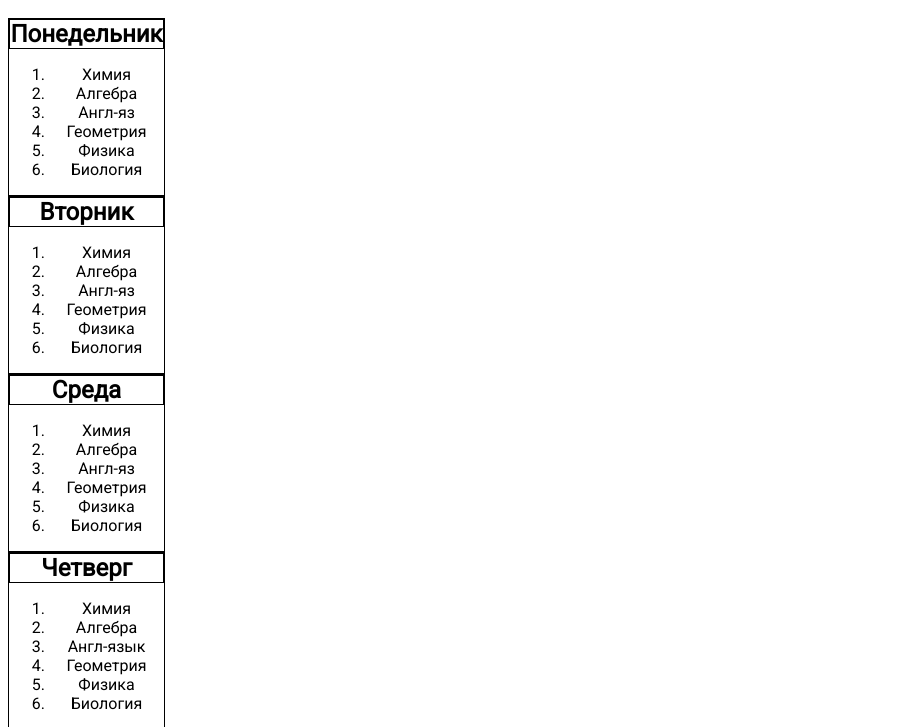
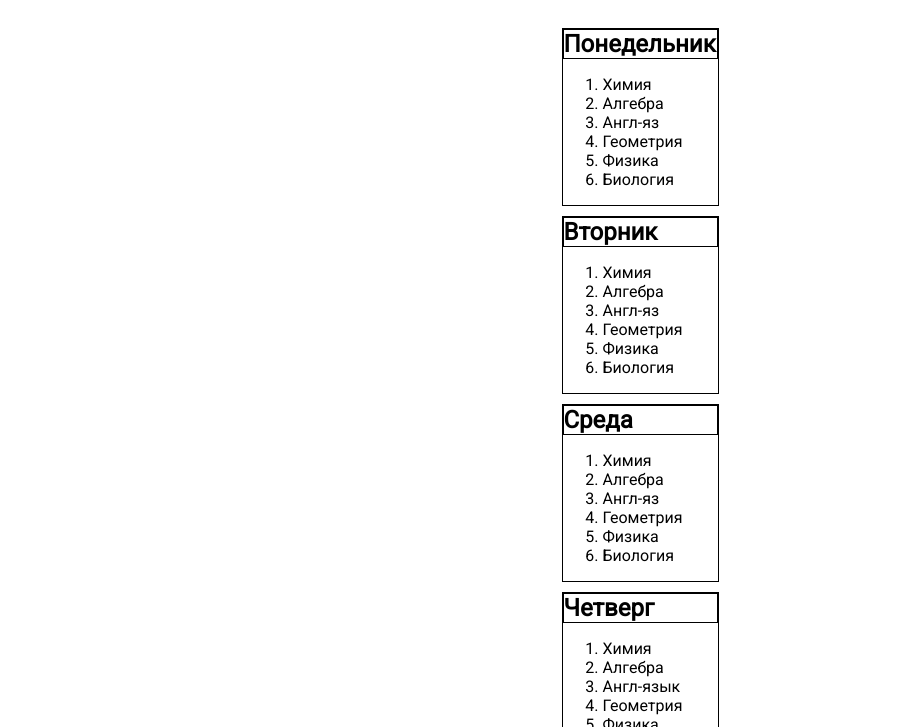
Before and after one commit to Aziqwes/shedule-9K, a plain HTML site: page index.html in a window 1280 px wide. Shown: the part 64-791 px from the top of the page, without its empty margins (0-906 px from the left). Drawn offline with Linux system fonts and the light colour scheme.

Commit message:
change position

```diff
--- a/style/style.css
+++ b/style/style.css
@@ -10,12 +10,11 @@ body{
     margin-top: 15px;
 }
 .shedule{
-    text-align: center;
+    margin: 0 auto;
     border: black 1px solid;
-    width: 100%;
+    margin-top: 10px;
     width: 155px;
-    padding: 0;
-    margin: 0;
+
 }
 .shedule_h2{
     border:  1px solid black;
```
